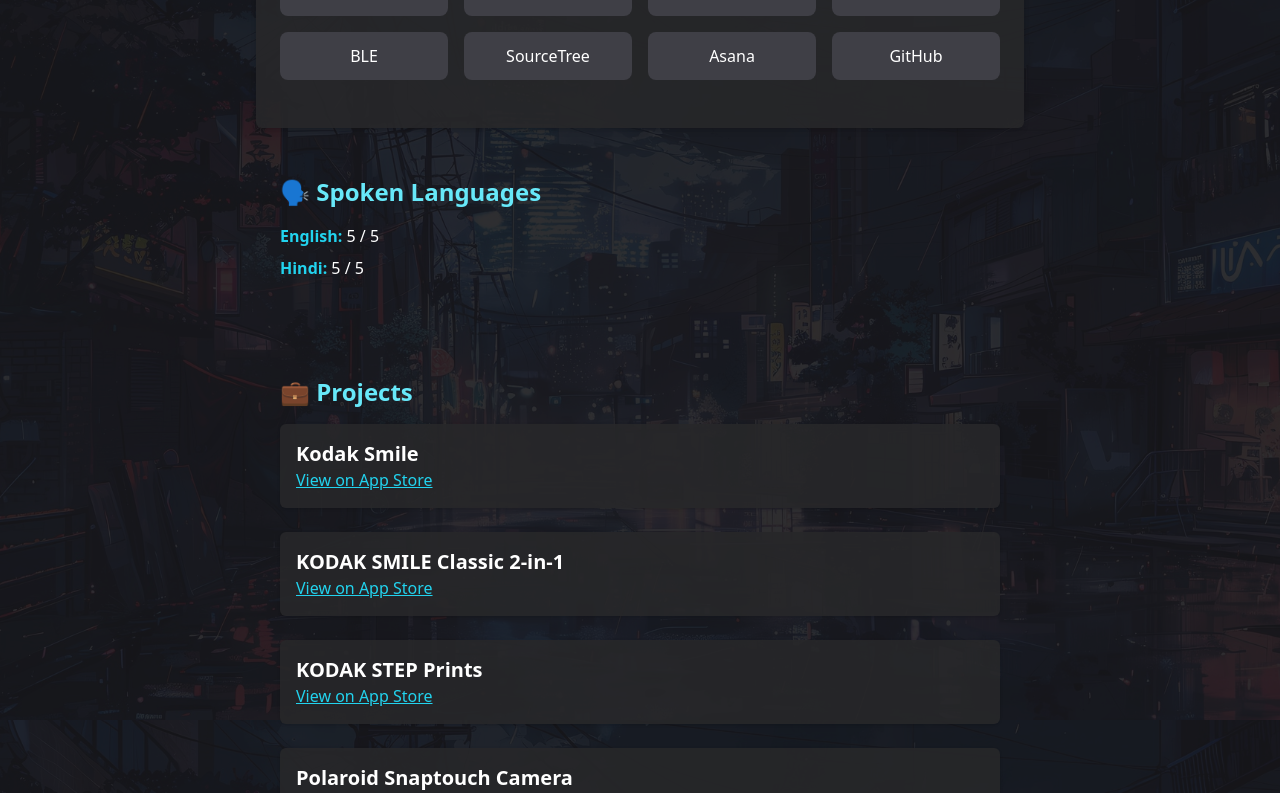
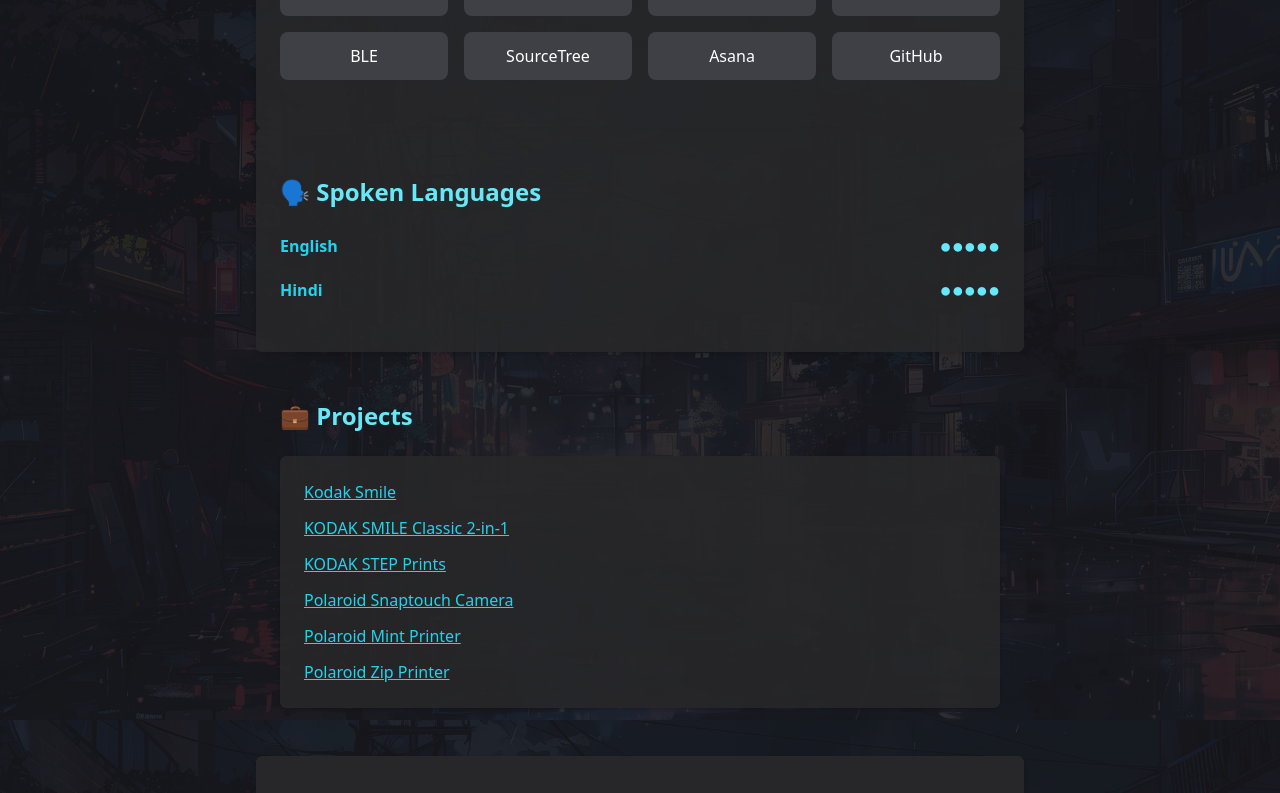
Before and after one commit to ShobhitB2002/shobhit-portfolio, a React (Create React App) app: page / in a window 1280 px wide. Shown: the part 880-1673 px from the top of the page. Built offline with nearby package versions, Linux system fonts and the light colour scheme.

Commit message:
minor changes

```diff
--- a/src/App.js
+++ b/src/App.js
@@ -63,58 +63,47 @@
           </section>
 
           {/* Spoken Languages */}
-          <section className="px-6 py-12 max-w-3xl mx-auto">
-            <h2 className="text-2xl font-bold mb-4 text-cyan-300">🗣️ Spoken Languages</h2>
-            <ul className="space-y-2 text-white">
-              <li><span className="font-semibold text-cyan-400">English:</span> 5 / 5</li>
-              <li><span className="font-semibold text-cyan-400">Hindi:</span> 5 / 5</li>
+<section className="px-6 py-12 bg-zinc-800 bg-opacity-90 max-w-3xl mx-auto rounded-md shadow-md">
+  <h2 className="text-2xl font-bold mb-6 text-cyan-300">🗣️ Spoken Languages</h2>
+  <ul className="space-y-4 text-white">
+    <li className="flex justify-between items-center">
+      <span className="font-semibold text-cyan-400">English</span>
+      <span className="text-cyan-300 text-xl">●●●●●</span>
+    </li>
+    <li className="flex justify-between items-center">
+      <span className="font-semibold text-cyan-400">Hindi</span>
+      <span className="text-cyan-300 text-xl">●●●●●</span>
+    </li>
   </ul>
 </section>
 
+
           {/* Projects */}
 <section className="px-6 py-12 max-w-3xl mx-auto">
-            <h2 className="text-2xl font-bold mb-4 text-cyan-300">💼 Projects</h2>
-            <div className="space-y-6">
+  <h2 className="text-2xl font-bold mb-6 text-cyan-300">💼 Projects</h2>
+  <div className="bg-zinc-800 bg-opacity-90 p-6 rounded-md shadow space-y-3">
     {[
-                {
-                  title: "Kodak Smile",
-                  link: "https://apps.apple.com/in/app/kodak-smile/id1447241173",
-                },
-                {
-                  title: "KODAK SMILE Classic 2-in-1",
-                  link: "https://apps.apple.com/in/app/kodak-smile-classic-2-in-1/id1448368147",
-                },
-                {
-                  title: "KODAK STEP Prints",
-                  link: "https://apps.apple.com/in/app/kodak-step-prints/id1494704742",
-                },
-                {
-                  title: "Polaroid Snaptouch Camera",
-                  link: "https://apps.apple.com/in/app/snaptouch-camera/id1255930529",
-                },
-                {
-                  title: "Polaroid Mint Printer",
-                  link: "https://apps.apple.com/in/app/mint-printer/id1437358918",
-                },
-                {
-                  title: "Polaroid Zip Printer",
-                  link: "https://apps.apple.com/in/app/zip-printer/id1252079118",
-                }
+      { title: "Kodak Smile", link: "https://apps.apple.com/in/app/kodak-smile/id1447241173" },
+      { title: "KODAK SMILE Classic 2-in-1", link: "https://apps.apple.com/in/app/kodak-smile-classic-2-in-1/id1448368147" },
+      { title: "KODAK STEP Prints", link: "https://apps.apple.com/in/app/kodak-step-prints/id1494704742" },
+      { title: "Polaroid Snaptouch Camera", link: "https://apps.apple.com/in/app/snaptouch-camera/id1255930529" },
+      { title: "Polaroid Mint Printer", link: "https://apps.apple.com/in/app/mint-printer/id1437358918" },
+      { title: "Polaroid Zip Printer", link: "https://apps.apple.com/in/app/zip-printer/id1252079118" }
     ].map((project) => (
-                <div key={project.title} className="bg-zinc-800 bg-opacity-90 p-4 rounded-md shadow hover:shadow-lg transition-shadow">
-                  <h3 className="text-xl font-semibold text-white">{project.title}</h3>
+      <p key={project.title}>
         <a
           href={project.link}
           target="_blank"
           rel="noopener noreferrer"
-                    className="text-cyan-400 underline hover:text-cyan-300"
+          className="text-cyan-400 hover:text-cyan-300 underline"
         >
-                    View on App Store
+          {project.title}
         </a>
-                </div>
+      </p>
     ))}
   </div>
 </section>
+
 
           {/* Education */}
           <section className="px-6 py-12 max-w-3xl mx-auto bg-zinc-800 rounded-md shadow-md mb-12">
```
Lines whose indentation alone changed are shown as unchanged.
